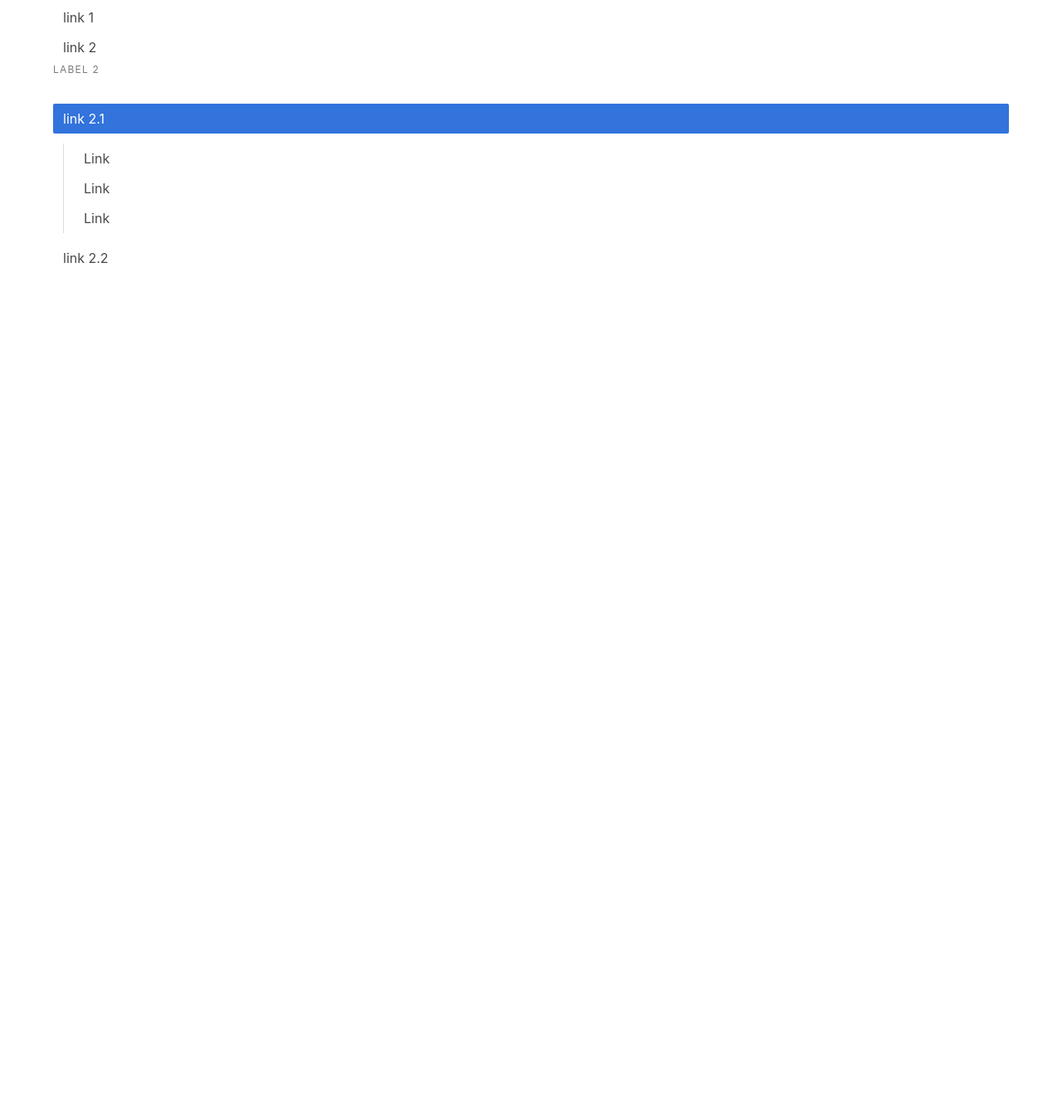
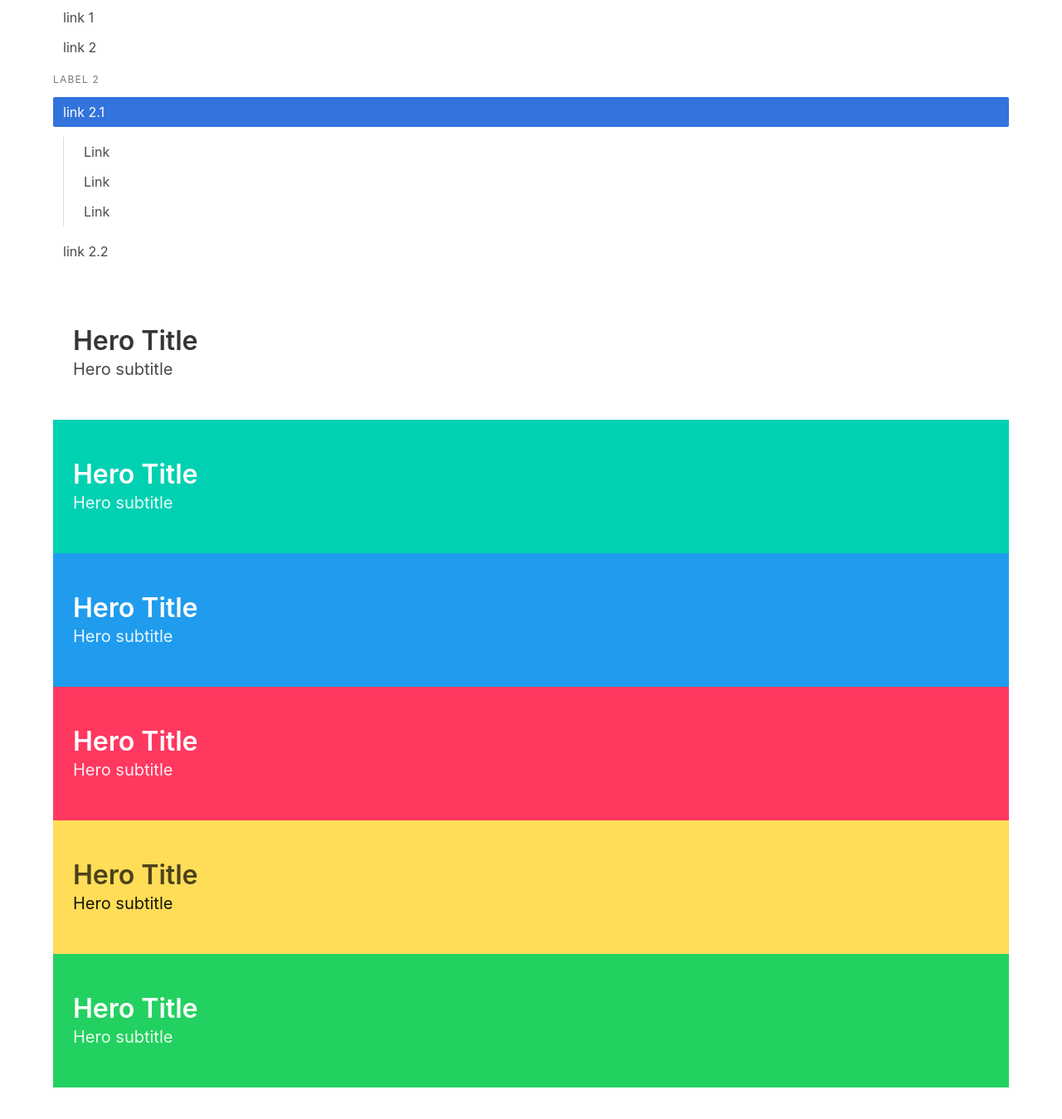
Before and after one commit to tbonfim/bulma, a website: page crash/index.html in a window 1280 px wide. Shown: the part 2753-4102 px from the top of the page at 83% size. Before the commit the page ends 3162 px from the top, so only its background shows below. Drawn offline with nearby package versions, Linux system fonts and the light colour scheme.

Commit message:
Adding Hero

```diff
--- a/crash/index.html
+++ b/crash/index.html
@@ -204,7 +204,7 @@
                 <p class="menu-label">label</p>
                 <ul class="menu-list">
                     <li><a href="">link 1</a></li>
-                <li><a href="">link 2</a</li>
+                    <li><a href="">link 2</a></li>
                 </ul>
                 <p class="menu-label">Label 2</p>
                 <ul class="menu-list">
@@ -216,10 +216,60 @@
                             <li><a href="">Link</a></li>
                         </ul>
                     </li>
-                 <li><a href="">link 2.2</a</li>
+                    <li><a href="">link 2.2</a></li>
                 </ul>
             </aside>
+        </div>
 
+        <div class="block">
+            <section class="hero">
+                <div class="hero-body">
+                    <div class="container">
+                        <h1 class="title"> Hero Title</h1>
+                        <h2 class="subtitle"> Hero subtitle</h2>
+                    </div>
+                </div>
+            </section>
+            <section class="hero is-primary">
+                <div class="hero-body">
+                    <div class="container">
+                        <h1 class="title"> Hero Title</h1>
+                        <h2 class="subtitle"> Hero subtitle</h2>
+                    </div>
+                </div>
+            </section>
+            <section class="hero is-info">
+                <div class="hero-body">
+                    <div class="container">
+                        <h1 class="title"> Hero Title</h1>
+                        <h2 class="subtitle"> Hero subtitle</h2>
+                    </div>
+                </div>
+            </section>
+            <section class="hero is-danger">
+                <div class="hero-body">
+                    <div class="container">
+                        <h1 class="title"> Hero Title</h1>
+                        <h2 class="subtitle"> Hero subtitle</h2>
+                    </div>
+                </div>
+            </section>
+            <section class="hero is-warning">
+                <div class="hero-body">
+                    <div class="container">
+                        <h1 class="title"> Hero Title</h1>
+                        <h2 class="subtitle"> Hero subtitle</h2>
+                    </div>
+                </div>
+            </section>
+            <section class="hero is-success">
+                <div class="hero-body">
+                    <div class="container">
+                        <h1 class="title"> Hero Title</h1>
+                        <h2 class="subtitle"> Hero subtitle</h2>
+                    </div>
+                </div>
+            </section>
         </div>
     </div>
     <div class="" style="margin-top: 5em"></div>
```
Lines whose indentation alone changed are shown as unchanged.
